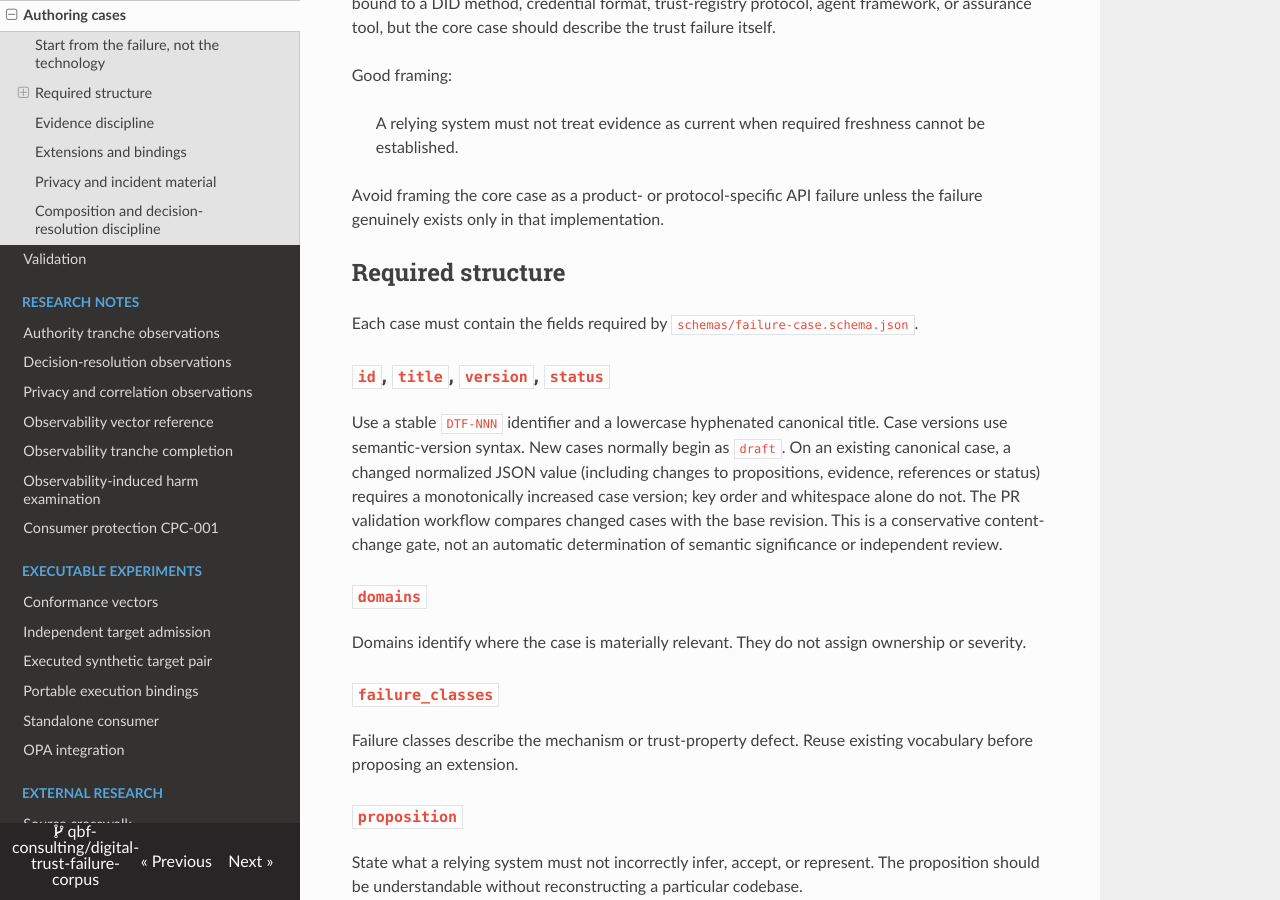
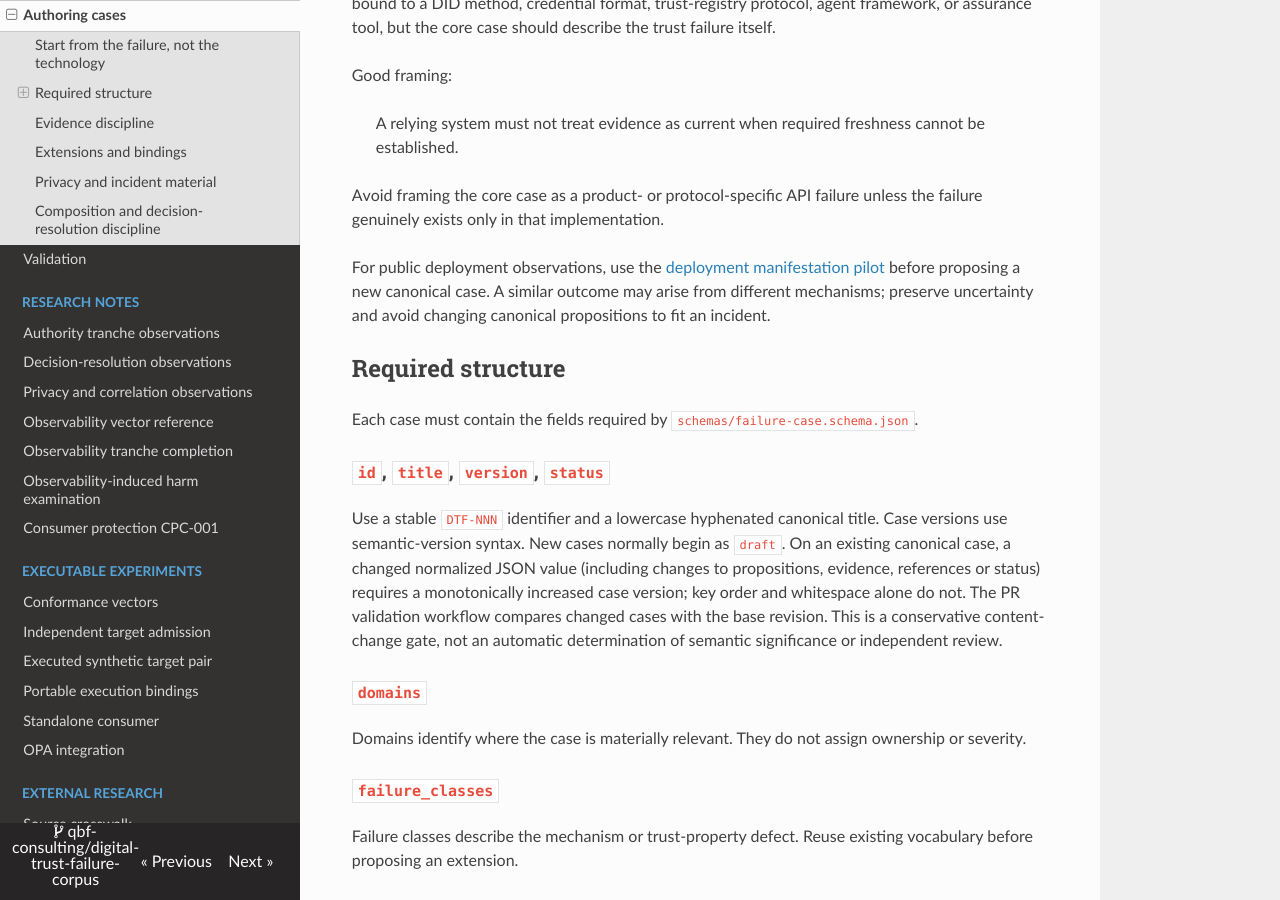
Before and after one commit to qbf-consulting/digital-trust-failure-corpus, an MkDocs documentation site: the page built from docs/authoring-cases.md, in a window 1280 px wide and 900 px high, scrolled down 320 px. Built offline with MkDocs 1.6.1, drawn with Linux system fonts in a browser that asks for light colours; nearby versions of some CDN libraries.

Commit message:
docs: connect manifestation research to adopter guidance (#134)
Signed-off-by: sankarshan <1469458+sankarshanmukhopadhyay@users.noreply.github.com>

```diff
--- a/docs/authoring-cases.md
+++ b/docs/authoring-cases.md
@@ -11,6 +11,8 @@ Good framing:
 > A relying system must not treat evidence as current when required freshness cannot be established.
 
 Avoid framing the core case as a product- or protocol-specific API failure unless the failure genuinely exists only in that implementation.
+
+For public deployment observations, use the [deployment manifestation pilot](deployment-manifestation-pilot.md) before proposing a new canonical case. A similar outcome may arise from different mechanisms; preserve uncertainty and avoid changing canonical propositions to fit an incident.
 
 ## Required structure
 
```
